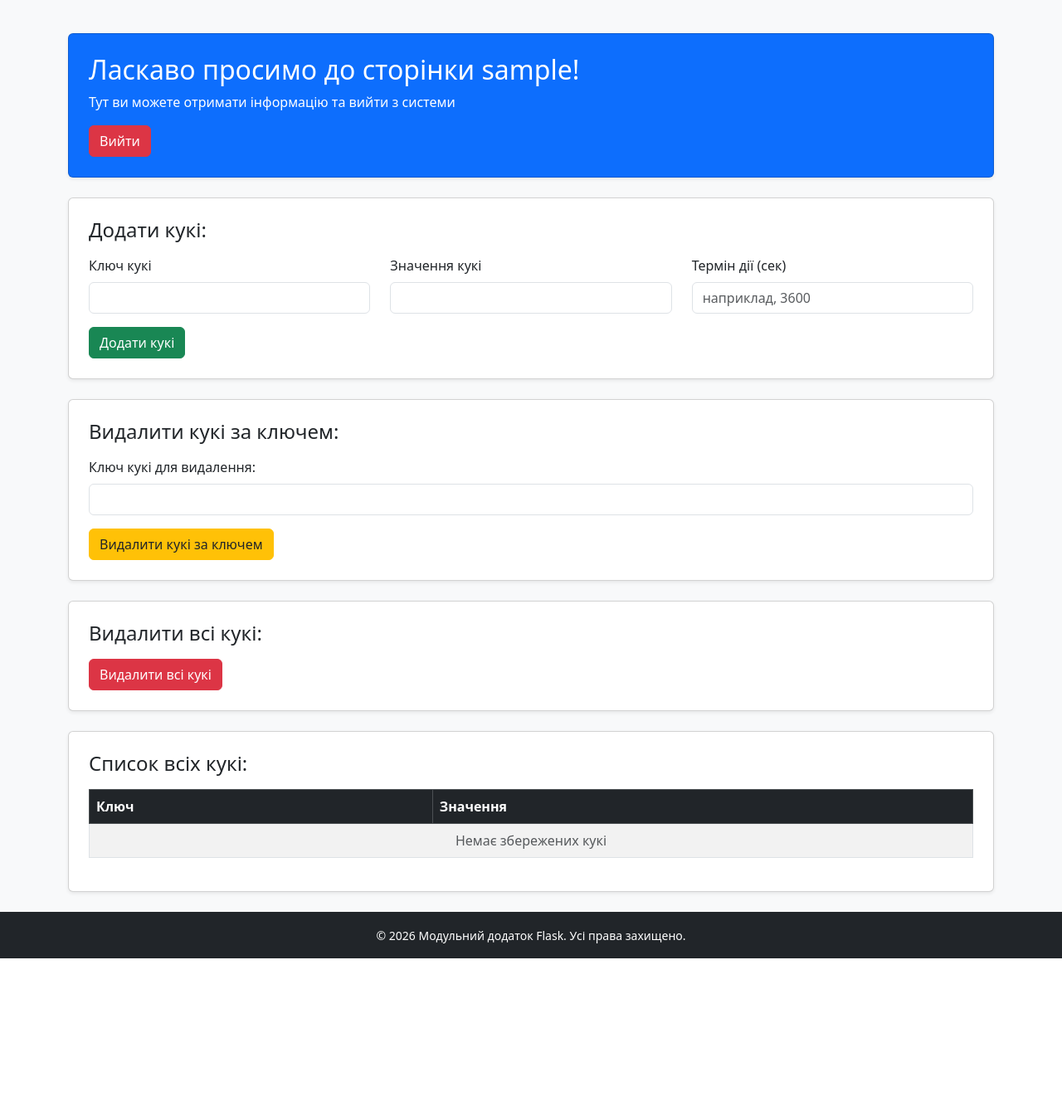
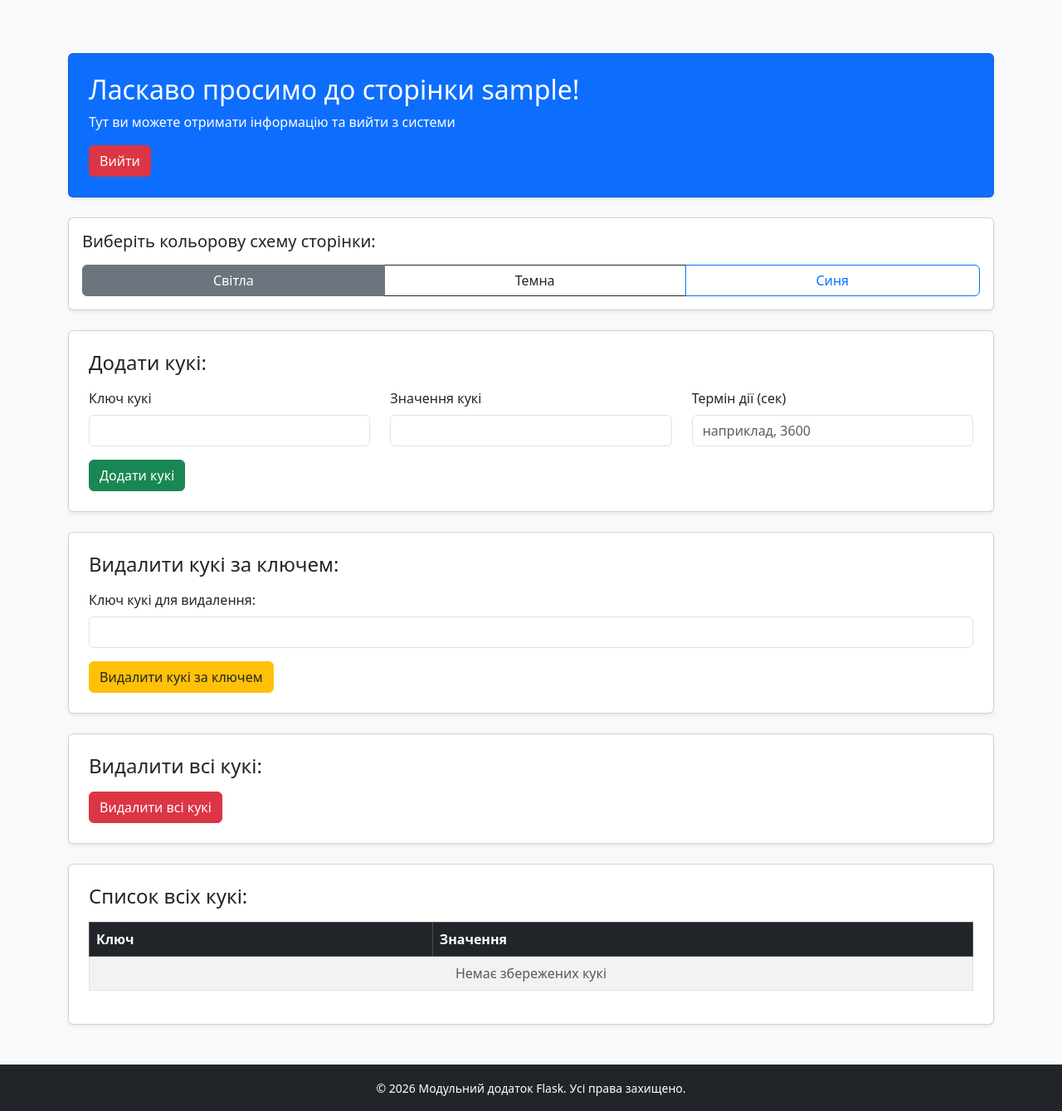
Before and after one commit to vladyslav-rynder/flask-app-lab, a Flask app: page /users/profile in a window 1280 px wide. Shown: the part 56-1395 px from the top of the page at 83% size. Before the commit the page ends 1211 px from the top, so only its background shows below. Run offline with Flask 3, Linux system fonts and the light colour scheme; the visitor is signed in with stand-in values (Sample User, id 1).

Commit message:
Task 3: Themes

```diff
--- a/app/templates/base.html
+++ b/app/templates/base.html
@@ -6,13 +6,19 @@
     <title>Лабораторна робота 4</title>
     <link href="https://cdn.jsdelivr.net/npm/bootstrap@5.3.3/dist/css/bootstrap.min.css" rel="stylesheet">
 </head>
-<body class="d-flex flex-column min-vh-100 bg-light">
+{% set current_theme = request.cookies.get('user_theme', 'light') %}
+
+<body class="d-flex flex-column min-vh-100
+    {% if current_theme == 'dark' %}bg-dark text-light
+    {% elif current_theme == 'primary' %}bg-primary text-white
+    {% else %}bg-light text-dark
+    {% endif %}">
 
 {% include 'nav.html' %}
 
 {% include 'flash_messages.html' %}
 
-<main class="container flex-grow-1">
+<main class="container flex-grow-1 py-4">
     {% block content %}{% endblock %}
 </main>
 
--- a/app/users/templates/users/profile.html
+++ b/app/users/templates/users/profile.html
@@ -12,6 +12,15 @@
     </div>
     <div class="mt-3">
         <a href="{{ url_for('users.logout') }}" class="btn btn-danger">Вийти</a>
+    </div>
+</div>
+
+<div class="card p-3 shadow-sm mb-4">
+    <h5 class="mb-3">Виберіть кольорову схему сторінки:</h5>
+    <div class="btn-group" role="group">
+        <a href="{{ url_for('users.set_theme', theme_name='light') }}" class="btn btn-outline-secondary {{ 'active' if current_theme == 'light' }}">Світла</a>
+        <a href="{{ url_for('users.set_theme', theme_name='dark') }}" class="btn btn-outline-dark {{ 'active' if current_theme == 'dark' }}">Темна</a>
+        <a href="{{ url_for('users.set_theme', theme_name='primary') }}" class="btn btn-outline-primary {{ 'active' if current_theme == 'primary' }}">Синя</a>
     </div>
 </div>
 
--- a/app/users/views.py
+++ b/app/users/views.py
@@ -47,11 +47,15 @@ def login():
 @user_bp.route('/profile')
 def profile():
     if 'username' not in session:
-        flash("Будь ласка, увійдіть у систему.", 'error')
+        flash('Будь ласка, увійдіть у систему.', 'error')
         return redirect(url_for('users.login'))
 
     username = session['username']
-    return render_template('profile.html', username=username)
+    current_theme = request.cookies.get('user_theme', 'light')
+
+    return render_template(
+        'profile.html', username=username, current_theme=current_theme
+    )
 
 @user_bp.route('/logout')
 def logout():
@@ -114,3 +118,14 @@ def delete_all_cookies():
 
     flash('Усі кукі успішно видалено!', 'success')
     return response
+
+@user_bp.route('/profile/set_theme/<theme_name>')
+def set_theme(theme_name):
+    allowed_themes = ['light', 'dark', 'primary']
+    if theme_name not in allowed_themes:
+        theme_name = 'light'
+
+    response = make_response(redirect(url_for('users.profile')))
+    response.set_cookie('user_theme', theme_name, max_age=60 * 60 * 24 * 30)
+    flash(f"Кольорову схему змінено на '{theme_name}'!", 'success')
+    return response
```
